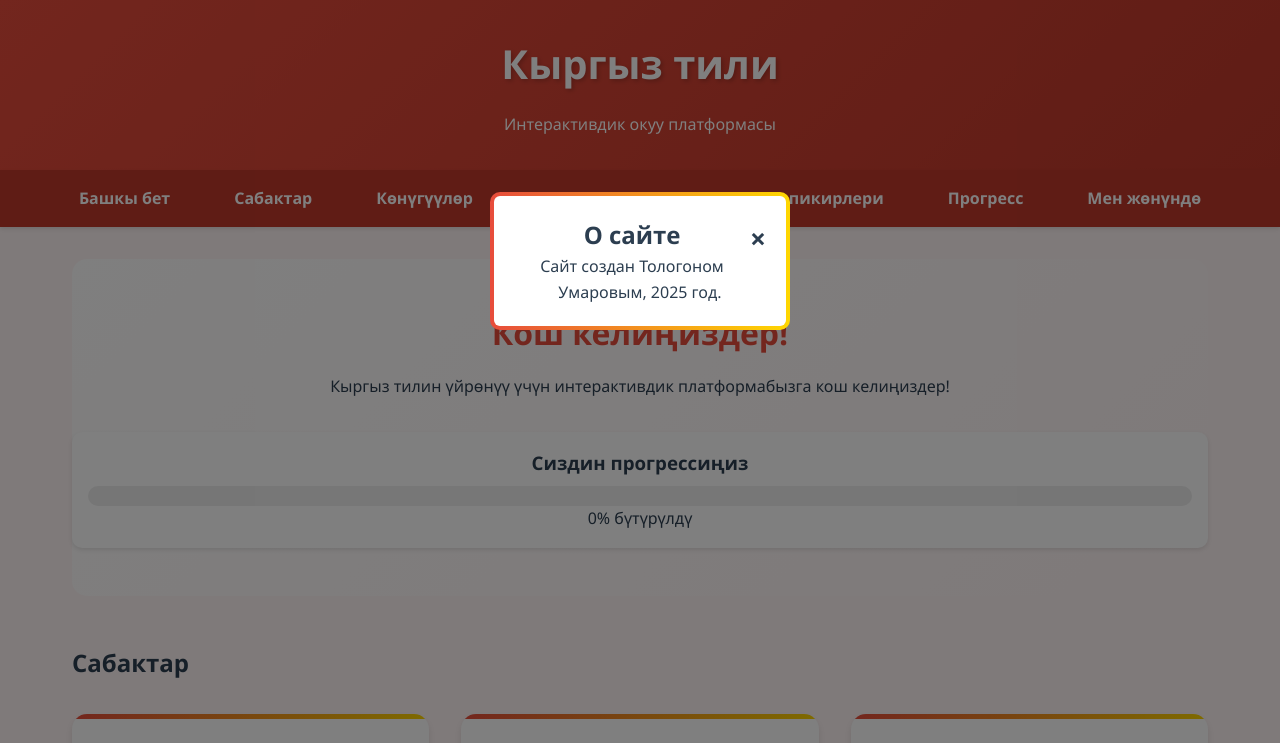
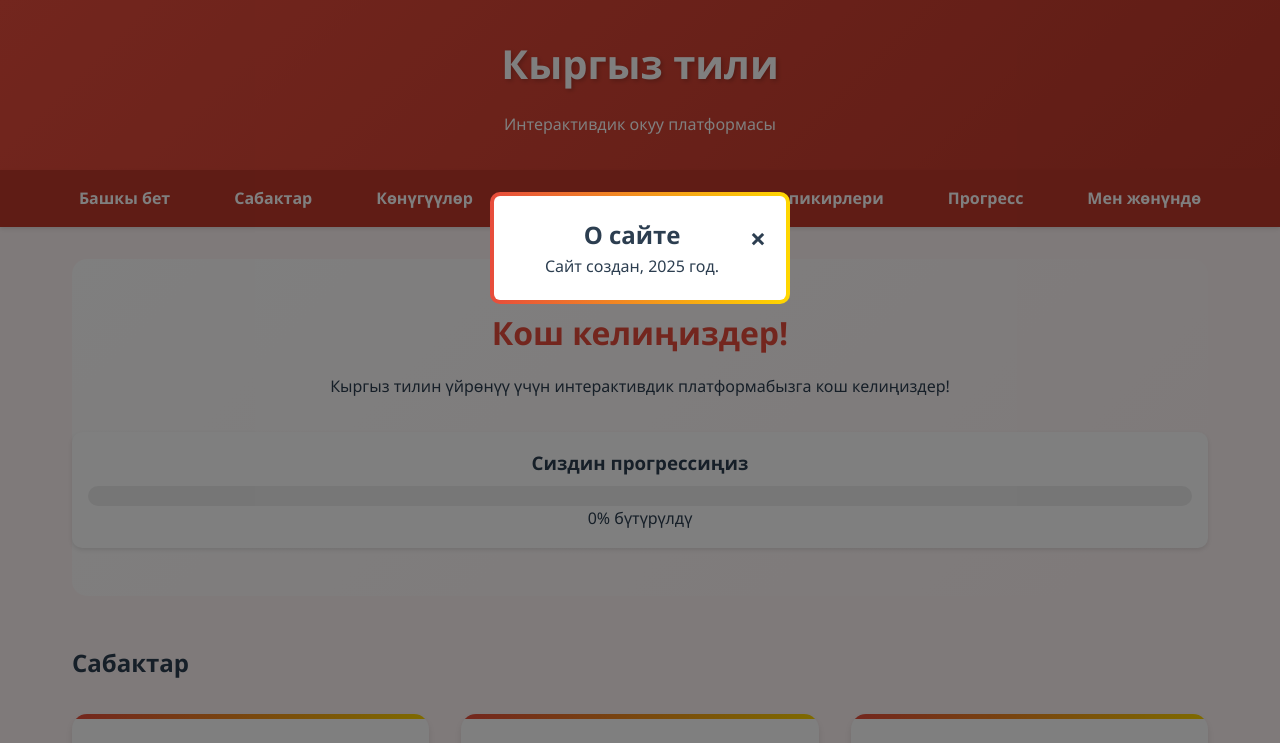
Before and after one commit to surveyving/just-project, a plain HTML site: page index.html in a window 1280 px wide. Both pictures are taken after a click on the link "Мен жөнүндө". Shown: the top 743 px of the page. Drawn offline with Linux system fonts and the light colour scheme.

Commit message:
Изменение

```diff
--- a/index.html
+++ b/index.html
@@ -245,7 +245,7 @@
         <div class="modal-content">
           <span class="close">&times;</span>
           <h2>О сайте</h2>
-          <p>Сайт создан Тологоном Умаровым, 2025 год.</p>
+          <p>Сайт создан, 2025 год.</p>
         </div>
       </div>
     </footer>
```
